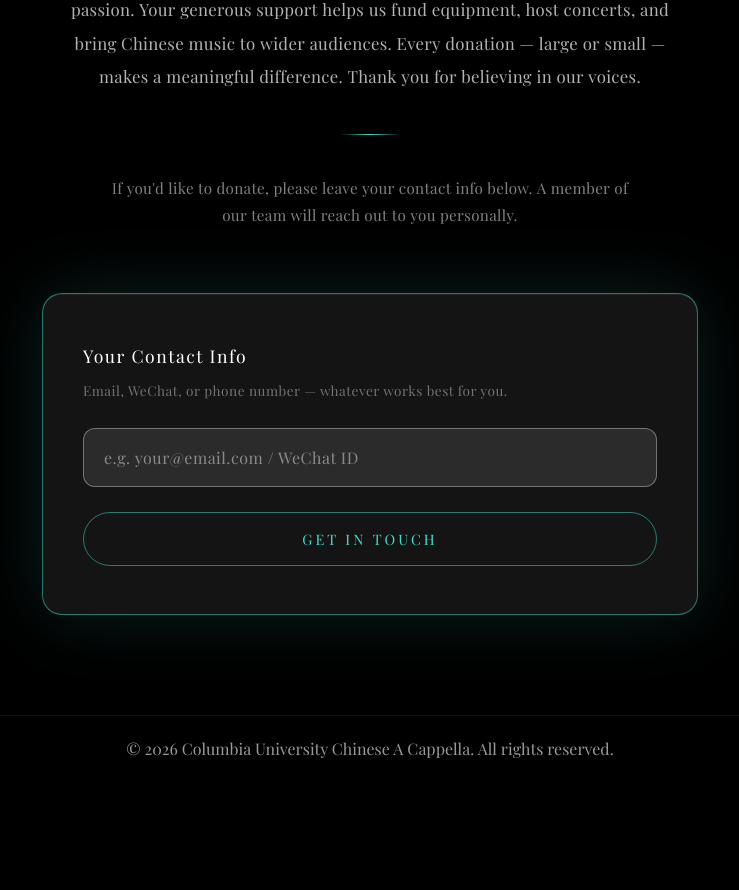
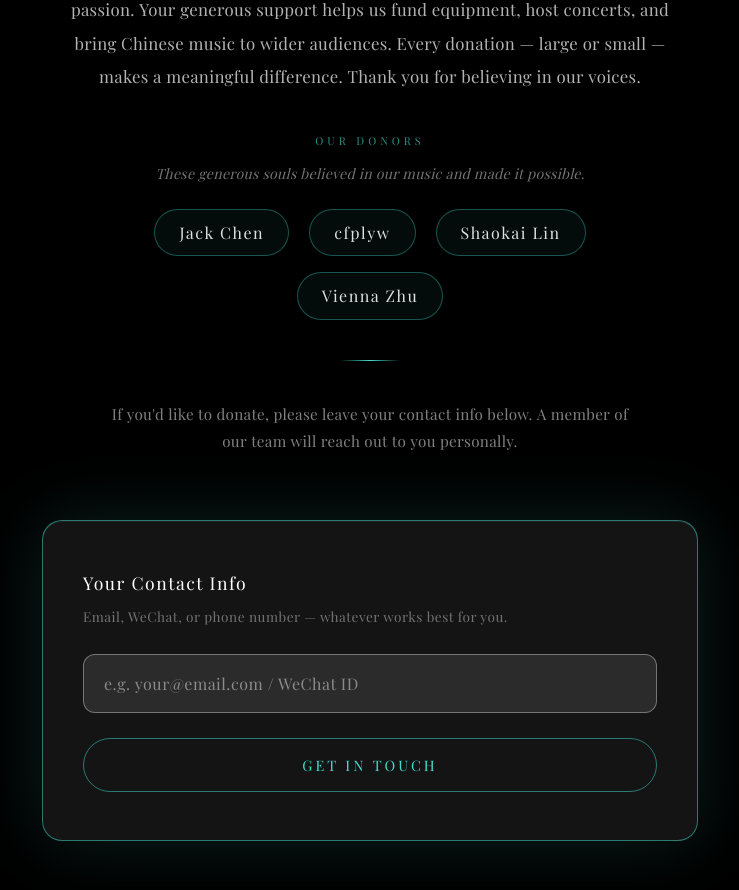
Before and after one commit to Carson-NNY/Chinese-A-Cappell, a Next.js app: page /donate in a window 1280 px wide. Shown: the part 875-1765 px from the top of the page, without its empty margins (270-1009 px from the left). Before the commit the page ends 1637 px from the top, so only its background shows below. Built offline with nearby package versions, Linux system fonts and the light colour scheme.

Commit message:
added donators

```diff
--- a/app/donate/page.tsx
+++ b/app/donate/page.tsx
@@ -34,6 +34,8 @@ const WordReveal: React.FC<{ text: string; baseDelay?: number }> = ({
   );
 };
 
+const DONORS = ["Jack Chen", "cfplyw", "Shaokai Lin", "Vienna Zhu"];
+
 const DonatePage: React.FC = () => {
   const { currentLanguage } = useLanguage();
   const heroRef = useRef<HTMLElement>(null);
@@ -60,7 +62,7 @@ const DonatePage: React.FC = () => {
           }
         });
       },
-      { threshold: 0.15 }
+      { threshold: 0.15 },
     );
 
     if (formRef.current) observer.observe(formRef.current);
@@ -90,16 +92,16 @@ const DonatePage: React.FC = () => {
         setError(
           getText(
             "提交失败，请稍后重试。",
-            "Something went wrong. Please try again."
-          )
+            "Something went wrong. Please try again.",
+          ),
         );
       }
     } catch {
       setError(
         getText(
           "网络错误，请稍后重试。",
-          "Network error. Please try again later."
-        )
+          "Network error. Please try again later.",
+        ),
       );
     } finally {
       setSending(false);
@@ -116,7 +118,7 @@ const DonatePage: React.FC = () => {
           src="/donate.JPG"
           alt={getText(
             "哥大中文阿卡贝拉合影",
-            "Columbia University Chinese A Cappella group photo"
+            "Columbia University Chinese A Cappella group photo",
           )}
           className="donate-hero-img"
         />
@@ -131,7 +133,7 @@ const DonatePage: React.FC = () => {
           <p className="donate-hero-subtitle donate-reveal donate-reveal--3">
             {getText(
               "您的每一份支持，都是我们前行的动力。",
-              "Every contribution fuels the music we share with the world."
+              "Every contribution fuels the music we share with the world.",
             )}
           </p>
         </div>
@@ -141,7 +143,9 @@ const DonatePage: React.FC = () => {
       <section className="donate-form-section" ref={formRef}>
         <div className="donate-form-container">
           <div className="donate-gratitude">
-            <span className="donate-gratitude-icon donate-stagger donate-stagger--1">♪</span>
+            <span className="donate-gratitude-icon donate-stagger donate-stagger--1">
+              ♪
+            </span>
             <h2 className="donate-gratitude-title donate-title-reveal">
               {getText("感谢您的支持", "Thank You for Your Generosity")}
             </h2>
@@ -149,17 +153,45 @@ const DonatePage: React.FC = () => {
               <WordReveal
                 text={getText(
                   "哥大中文阿卡贝拉由一群热爱音乐的学生组成。您的慷慨支持将帮助我们购买演出设备、举办音乐会，并将中文音乐带向更广阔的舞台。每一份捐赠都意义深远——感谢您与我们同行。",
-                  "Columbia University Chinese A Cappella is a student-run group fueled by passion. Your generous support helps us fund equipment, host concerts, and bring Chinese music to wider audiences. Every donation — large or small — makes a meaningful difference. Thank you for believing in our voices."
+                  "Columbia University Chinese A Cappella is a student-run group fueled by passion. Your generous support helps us fund equipment, host concerts, and bring Chinese music to wider audiences. Every donation — large or small — makes a meaningful difference. Thank you for believing in our voices.",
                 )}
                 baseDelay={0.6}
               />
             </p>
-            <div className="donate-gratitude-divider donate-stagger donate-stagger--2" />
+
+            {/* ── Donors inline ── */}
+            <div className="donate-donors-inline donate-stagger donate-stagger--2">
+              <p className="donate-donors-label">
+                {getText("感谢捐赠者", "Our Donors")}
+              </p>
+              <p className="donate-donors-thanks">
+                {getText(
+                  "以下校友与朋友的慷慨，让我们的歌声得以延续。",
+                  "These generous souls believed in our music and made it possible."
+                )}
+              </p>
+              <ul
+                className="donate-wall-grid"
+                aria-label={getText("捐赠者名单", "Donor list")}
+              >
+                {DONORS.map((name, i) => (
+                  <li
+                    key={name}
+                    className="donate-wall-name"
+                    style={{ transitionDelay: `${1.6 + i * 0.1}s` }}
+                  >
+                    <span className="donate-wall-name-inner">{name}</span>
+                  </li>
+                ))}
+              </ul>
+            </div>
+
+            <div className="donate-gratitude-divider donate-stagger donate-stagger--3" />
             <p className="donate-gratitude-note donate-desc-reveal">
               <WordReveal
                 text={getText(
                   "如您有意捐赠，请留下联系方式，我们的团队成员将尽快与您联系。",
-                  "If you'd like to donate, please leave your contact info below. A member of our team will reach out to you personally."
+                  "If you'd like to donate, please leave your contact info below. A member of our team will reach out to you personally.",
                 )}
                 baseDelay={1.8}
               />
@@ -175,7 +207,7 @@ const DonatePage: React.FC = () => {
                 <p className="donate-form-hint">
                   {getText(
                     "邮箱 / 微信 / 手机号均可",
-                    "Email, WeChat, or phone number — whatever works best for you."
+                    "Email, WeChat, or phone number — whatever works best for you.",
                   )}
                 </p>
                 <input
@@ -184,7 +216,7 @@ const DonatePage: React.FC = () => {
                   className="donate-form-input"
                   placeholder={getText(
                     "例: your@email.com / WeChat ID",
-                    "e.g. your@email.com / WeChat ID"
+                    "e.g. your@email.com / WeChat ID",
                   )}
                   value={contactInfo}
                   onChange={(e) => setContactInfo(e.target.value)}
@@ -212,7 +244,7 @@ const DonatePage: React.FC = () => {
                 <p className="donate-success-text">
                   {getText(
                     "我们已收到您的信息，团队成员将尽快与您联系。",
-                    "We've received your info. A team member will be in touch soon."
+                    "We've received your info. A team member will be in touch soon.",
                   )}
                 </p>
               </div>
--- a/app/globals.css
+++ b/app/globals.css
@@ -1664,7 +1664,8 @@ html {
 .perf-title-reveal {
   opacity: 0;
   transform: translateY(40px);
-  transition: opacity 0.8s cubic-bezier(0.16, 1, 0.3, 1),
+  transition:
+    opacity 0.8s cubic-bezier(0.16, 1, 0.3, 1),
     transform 0.8s cubic-bezier(0.16, 1, 0.3, 1);
   transition-delay: 0.25s;
 }
@@ -1689,7 +1690,10 @@ html {
   opacity: 0;
   transform: translateY(10px);
   filter: blur(4px);
-  transition: opacity 0.5s ease, transform 0.5s ease, filter 0.5s ease;
+  transition:
+    opacity 0.5s ease,
+    transform 0.5s ease,
+    filter 0.5s ease;
 }
 
 .perf-event--visible .perf-word {
@@ -1830,14 +1834,23 @@ html {
   overflow: hidden;
   align-self: center;
   margin-top: 0.8rem;
-  transition: color 0.4s ease, background 0.4s ease, border-color 0.4s ease, box-shadow 0.4s ease, transform 0.4s ease;
+  transition:
+    color 0.4s ease,
+    background 0.4s ease,
+    border-color 0.4s ease,
+    box-shadow 0.4s ease,
+    transform 0.4s ease;
 }
 
 .perf-event-btn::after {
   content: "";
   position: absolute;
   inset: 0;
-  background: linear-gradient(135deg, rgba(64, 224, 208, 0.25), rgba(255, 105, 180, 0.15));
+  background: linear-gradient(
+    135deg,
+    rgba(64, 224, 208, 0.25),
+    rgba(255, 105, 180, 0.15)
+  );
   opacity: 0;
   transition: opacity 0.4s ease;
   border-radius: inherit;
@@ -2082,21 +2095,32 @@ html {
 .donate-reveal {
   opacity: 0;
   transform: translateY(24px);
-  transition: opacity 0.9s cubic-bezier(0.16, 1, 0.3, 1),
+  transition:
+    opacity 0.9s cubic-bezier(0.16, 1, 0.3, 1),
     transform 0.9s cubic-bezier(0.16, 1, 0.3, 1);
 }
 
-.donate-reveal--1 { transition-delay: 0.2s; }
-.donate-reveal--2 { transition-delay: 0.45s; }
-.donate-reveal--3 { transition-delay: 0.7s; }
+.donate-reveal--1 {
+  transition-delay: 0.2s;
+}
+.donate-reveal--2 {
+  transition-delay: 0.45s;
+}
+.donate-reveal--3 {
+  transition-delay: 0.7s;
+}
 
 .donate-hero--loaded .donate-reveal {
   opacity: 1;
   transform: translateY(0);
 }
 
-.donate-hero--loaded .donate-hero-eyebrow.donate-reveal { opacity: 0.7; }
-.donate-hero--loaded .donate-hero-subtitle.donate-reveal { opacity: 0.6; }
+.donate-hero--loaded .donate-hero-eyebrow.donate-reveal {
+  opacity: 0.7;
+}
+.donate-hero--loaded .donate-hero-subtitle.donate-reveal {
+  opacity: 0.6;
+}
 
 .donate-hero-eyebrow {
   font-size: 0.75rem;
@@ -2133,7 +2157,9 @@ html {
   padding: 100px 0;
   opacity: 0;
   transform: translateY(40px);
-  transition: opacity 0.9s ease, transform 0.9s cubic-bezier(0.16, 1, 0.3, 1);
+  transition:
+    opacity 0.9s ease,
+    transform 0.9s cubic-bezier(0.16, 1, 0.3, 1);
 }
 
 .donate-form-section.donate-section--visible {
@@ -2200,14 +2226,21 @@ html {
   border: 1px solid rgba(64, 224, 208, 0.5);
   border-radius: 20px;
   padding: 48px 40px;
-  box-shadow: 0 0 70px rgba(64, 224, 208, 0.15), inset 0 1px 0 rgba(255, 255, 255, 0.06);
-  transition: border-color 0.4s ease, box-shadow 0.4s ease, background 0.4s ease;
+  box-shadow:
+    0 0 70px rgba(64, 224, 208, 0.15),
+    inset 0 1px 0 rgba(255, 255, 255, 0.06);
+  transition:
+    border-color 0.4s ease,
+    box-shadow 0.4s ease,
+    background 0.4s ease;
 }
 
 .donate-card:hover {
   background: rgba(255, 255, 255, 0.11);
   border-color: rgba(64, 224, 208, 0.7);
-  box-shadow: 0 0 90px rgba(64, 224, 208, 0.22), inset 0 1px 0 rgba(255, 255, 255, 0.08);
+  box-shadow:
+    0 0 90px rgba(64, 224, 208, 0.22),
+    inset 0 1px 0 rgba(255, 255, 255, 0.08);
 }
 
 /* Form */
@@ -2241,7 +2274,10 @@ html {
   font-size: 1rem;
   letter-spacing: 0.5px;
   outline: none;
-  transition: border-color 0.35s ease, box-shadow 0.35s ease, background 0.35s ease;
+  transition:
+    border-color 0.35s ease,
+    box-shadow 0.35s ease,
+    background 0.35s ease;
 }
 
 .donate-form-input::placeholder {
@@ -2268,14 +2304,22 @@ html {
   cursor: pointer;
   position: relative;
   overflow: hidden;
-  transition: color 0.4s ease, border-color 0.4s ease, box-shadow 0.4s ease, transform 0.4s ease;
+  transition:
+    color 0.4s ease,
+    border-color 0.4s ease,
+    box-shadow 0.4s ease,
+    transform 0.4s ease;
 }
 
 .donate-form-btn::after {
   content: "";
   position: absolute;
   inset: 0;
-  background: linear-gradient(135deg, rgba(64, 224, 208, 0.18), rgba(255, 105, 180, 0.12));
+  background: linear-gradient(
+    135deg,
+    rgba(64, 224, 208, 0.18),
+    rgba(255, 105, 180, 0.12)
+  );
   opacity: 0;
   transition: opacity 0.4s ease;
   border-radius: inherit;
@@ -2315,7 +2359,8 @@ html {
 .donate-title-reveal {
   opacity: 0;
   transform: translateY(40px);
-  transition: opacity 0.8s cubic-bezier(0.16, 1, 0.3, 1),
+  transition:
+    opacity 0.8s cubic-bezier(0.16, 1, 0.3, 1),
     transform 0.8s cubic-bezier(0.16, 1, 0.3, 1);
   transition-delay: 0.2s;
 }
@@ -2340,7 +2385,10 @@ html {
   opacity: 0;
   transform: translateY(10px);
   filter: blur(4px);
-  transition: opacity 0.5s ease, transform 0.5s ease, filter 0.5s ease;
+  transition:
+    opacity 0.5s ease,
+    transform 0.5s ease,
+    filter 0.5s ease;
 }
 
 .donate-section--visible .donate-word {
@@ -2353,13 +2401,20 @@ html {
 .donate-stagger {
   opacity: 0;
   transform: translateY(20px);
-  transition: opacity 0.75s cubic-bezier(0.16, 1, 0.3, 1),
+  transition:
+    opacity 0.75s cubic-bezier(0.16, 1, 0.3, 1),
     transform 0.75s cubic-bezier(0.16, 1, 0.3, 1);
 }
 
-.donate-stagger--1 { transition-delay: 0.1s; }
-.donate-stagger--2 { transition-delay: 1.6s; }
-.donate-stagger--3 { transition-delay: 2.4s; }
+.donate-stagger--1 {
+  transition-delay: 0.1s;
+}
+.donate-stagger--2 {
+  transition-delay: 1.6s;
+}
+.donate-stagger--3 {
+  transition-delay: 2.4s;
+}
 
 .donate-section--visible .donate-stagger {
   opacity: 1;
@@ -2405,6 +2460,178 @@ html {
   margin: 0 auto;
 }
 
+/* ── Donors inline block (inside gratitude section) ── */
+.donate-donors-inline {
+  margin: 2.4rem auto 0;
+  max-width: 560px;
+  text-align: center;
+}
+
+.donate-donors-label {
+  font-size: 0.68rem;
+  letter-spacing: 4px;
+  text-transform: uppercase;
+  color: #40e0d0;
+  opacity: 0.65;
+  margin-bottom: 0.8rem;
+}
+
+.donate-donors-thanks {
+  font-size: 0.88rem;
+  color: rgba(255, 255, 255, 0.45);
+  line-height: 1.7;
+  letter-spacing: 0.3px;
+  font-style: italic;
+  margin-bottom: 1.4rem;
+}
+
+/* ── Donors Wall ── */
+.donate-wall-section {
+  background: #000;
+  padding: 100px 0 120px;
+  border-bottom: 1px solid rgba(64, 224, 208, 0.12);
+  opacity: 0;
+  transform: translateY(40px);
+  transition:
+    opacity 0.9s ease,
+    transform 0.9s cubic-bezier(0.16, 1, 0.3, 1);
+}
+
+.donate-wall-section.donate-section--visible {
+  opacity: 1;
+  transform: translateY(0);
+}
+
+.donate-wall-container {
+  max-width: 760px;
+  margin: 0 auto;
+  padding: 0 32px;
+  text-align: center;
+}
+
+.donate-wall-eyebrow {
+  font-size: 0.7rem;
+  letter-spacing: 5px;
+  text-transform: uppercase;
+  color: #40e0d0;
+  opacity: 0.7;
+  margin-bottom: 1.2rem;
+}
+
+.donate-wall-title {
+  font-size: clamp(1.6rem, 4vw, 2.4rem);
+  font-weight: 400;
+  color: #fff;
+  letter-spacing: 2px;
+  margin-bottom: 1.4rem;
+}
+
+.donate-wall-subtitle {
+  font-size: 0.95rem;
+  color: rgba(255, 255, 255, 0.5);
+  line-height: 1.8;
+  letter-spacing: 0.3px;
+  max-width: 520px;
+  margin: 0 auto;
+}
+
+.donate-wall-divider {
+  width: 60px;
+  height: 1px;
+  background: linear-gradient(90deg, transparent, #40e0d0, transparent);
+  margin: 2.5rem auto;
+}
+
+/* Fade-in helpers for wall elements */
+.donate-wall-fade {
+  opacity: 0;
+  transform: translateY(20px);
+  transition:
+    opacity 0.75s cubic-bezier(0.16, 1, 0.3, 1),
+    transform 0.75s cubic-bezier(0.16, 1, 0.3, 1);
+}
+
+.donate-wall-fade--1 {
+  transition-delay: 0.1s;
+}
+.donate-wall-fade--2 {
+  transition-delay: 0.2s;
+}
+.donate-wall-fade--3 {
+  transition-delay: 0.32s;
+}
+.donate-wall-fade--4 {
+  transition-delay: 0.42s;
+}
+.donate-wall-fade--5 {
+  transition-delay: 1.2s;
+}
+
+.donate-section--visible .donate-wall-fade {
+  opacity: 1;
+  transform: translateY(0);
+}
+
+.donate-section--visible .donate-wall-eyebrow.donate-wall-fade {
+  opacity: 0.7;
+}
+
+/* Donor name grid */
+.donate-wall-grid {
+  list-style: none;
+  padding: 0;
+  margin: 0 0 2.4rem;
+  display: flex;
+  flex-wrap: wrap;
+  justify-content: center;
+  gap: 16px 20px;
+}
+
+.donate-wall-name {
+  opacity: 0;
+  transform: translateY(16px) scale(0.96);
+  transition:
+    opacity 0.6s cubic-bezier(0.16, 1, 0.3, 1),
+    transform 0.6s cubic-bezier(0.16, 1, 0.3, 1);
+}
+
+.donate-section--visible .donate-wall-name {
+  opacity: 1;
+  transform: translateY(0) scale(1);
+}
+
+.donate-wall-name-inner {
+  display: inline-block;
+  padding: 10px 24px;
+  border: 1px solid rgba(64, 224, 208, 0.35);
+  border-radius: 100px;
+  background: rgba(64, 224, 208, 0.05);
+  color: rgba(255, 255, 255, 0.88);
+  font-size: 1rem;
+  letter-spacing: 1.5px;
+  transition:
+    background 0.35s ease,
+    border-color 0.35s ease,
+    color 0.35s ease,
+    box-shadow 0.35s ease,
+    transform 0.35s ease;
+}
+
+.donate-wall-name-inner:hover {
+  background: rgba(64, 224, 208, 0.12);
+  border-color: rgba(64, 224, 208, 0.7);
+  color: #fff;
+  box-shadow: 0 0 20px rgba(64, 224, 208, 0.2);
+  transform: translateY(-2px);
+}
+
+.donate-wall-cta {
+  font-size: 0.82rem;
+  letter-spacing: 1px;
+  color: rgba(255, 255, 255, 0.28);
+  font-style: italic;
+}
+
 /* ── Donate responsive ── */
 @media (max-width: 768px) {
   .donate-hero {
@@ -2445,6 +2672,14 @@ html {
   .donate-card {
     padding: 36px 28px;
   }
+
+  .donate-wall-section {
+    padding: 64px 0 80px;
+  }
+
+  .donate-wall-container {
+    padding: 0 24px;
+  }
 }
 
 @media (max-width: 480px) {
@@ -2488,4 +2723,79 @@ html {
     padding: 28px 20px;
     border-radius: 16px;
   }
-}
+
+  .donate-wall-section {
+    padding: 48px 0 64px;
+  }
+
+  .donate-wall-container {
+    padding: 0 18px;
+  }
+
+  .donate-wall-name-inner {
+    font-size: 0.9rem;
+    padding: 9px 20px;
+  }
+}
+
+/* ============================================================
+   SPONSORS
+   ============================================================ */
+.sponsors {
+  background: #000;
+  border-top: 1px solid rgba(255, 255, 255, 0.07);
+  padding: 64px 32px;
+  text-align: center;
+  opacity: 0;
+  transform: translateY(24px);
+  transition: opacity 0.8s ease, transform 0.8s cubic-bezier(0.16, 1, 0.3, 1);
+}
+
+.sponsors--visible {
+  opacity: 1;
+  transform: translateY(0);
+}
+
+.sponsors-inner {
+  max-width: 680px;
+  margin: 0 auto;
+}
+
+.sponsors-eyebrow {
+  font-size: 0.65rem;
+  letter-spacing: 5px;
+  text-transform: uppercase;
+  color: rgba(255, 255, 255, 0.35);
+  margin-bottom: 1rem;
+}
+
+.sponsors-name {
+  font-size: clamp(1.15rem, 3vw, 1.6rem);
+  font-weight: 400;
+  letter-spacing: 2px;
+  background: linear-gradient(135deg, #40e0d0 20%, #ff69b4 100%);
+  -webkit-background-clip: text;
+  -webkit-text-fill-color: transparent;
+  background-clip: text;
+  margin-bottom: 1.1rem;
+}
+
+.sponsors-thanks {
+  font-size: 0.88rem;
+  color: rgba(255, 255, 255, 0.38);
+  line-height: 1.8;
+  letter-spacing: 0.3px;
+  font-style: italic;
+}
+
+@media (max-width: 768px) {
+  .sponsors {
+    padding: 48px 24px;
+  }
+}
+
+@media (max-width: 480px) {
+  .sponsors {
+    padding: 40px 18px;
+  }
+}
--- a/app/page.tsx
+++ b/app/page.tsx
@@ -6,6 +6,7 @@ import About from "./components/About";
 import Music from "./components/Music";
 import Join from "./components/Join";
 import Contact from "./components/Contact";
+import Sponsors from "./components/Sponsors";
 import Footer from "./components/Footer";
 
 export default function HomePage() {
@@ -17,6 +18,7 @@ export default function HomePage() {
       <Music />
       <Join />
       <Contact />
+      <Sponsors />
       <Footer />
     </main>
   );
```
Also changed, not shown: app/components/Sponsors.tsx (added, +48 -0 lines). Lines whose indentation alone changed are shown as unchanged.
